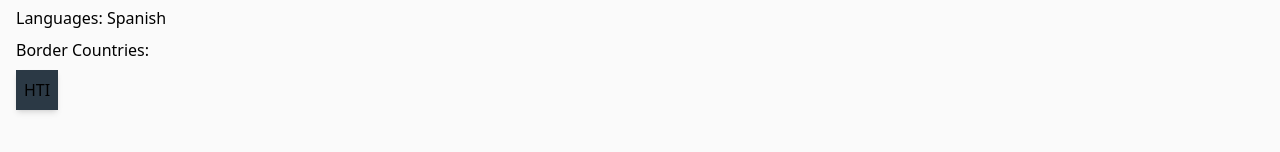
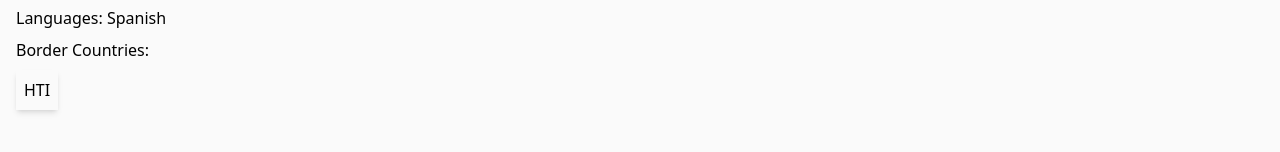
Before and after one commit to JulianOviedo/countries-api, a React (Vite) app: page /DOM in a window 1280 px wide. Shown: the part 726-878 px from the top of the page. Built offline with nearby package versions, Linux system fonts and the light colour scheme.

Commit message:
minor fix

```diff
--- a/src/components/CountryDetails.tsx
+++ b/src/components/CountryDetails.tsx
@@ -29,7 +29,7 @@ export const CountryDetails = ({ alphacode }: any) => {
                     <p>Languages: <span className="font-extralight">{languages[0].name}</span></p>
                     <p>Border Countries: <div className="font-normal flex flex-wrap gap-3 mt-2">{borders ? borders.map(border => {
                         return (
-                            <Link href={`/${border}`} className="p-2 shadow-md cursor-pointer text-center hover:underline bg-d-blue">{border}</Link>
+                            <Link href={`/${border}`} className="p-2 shadow-md cursor-pointer text-center hover:underline dark:bg-d-blue">{border}</Link>
                         )
                     }) : " No borders"}</div></p>
                     </div>
--- a/src/components/Header.tsx
+++ b/src/components/Header.tsx
@@ -13,11 +13,11 @@ export const Header = ({ handleTheme, DarkMode }: HeaderProps) => {
                 {DarkMode
                     ?
                     <>
-                        <LightModeIcon />  <h4 className="font-light">Light Mode</h4>
+                        <LightModeIcon />  <h4 className="font-light hover:underline">Light Mode</h4>
                     </>
                     :
                     <>
-                        <DarkModeIcon />   <h4 className="font-light">Dark Mode</h4>
+                        <DarkModeIcon />   <h4 className="font-light hover:underline">Dark Mode</h4>
                     </>
                 }
             </button>
```
